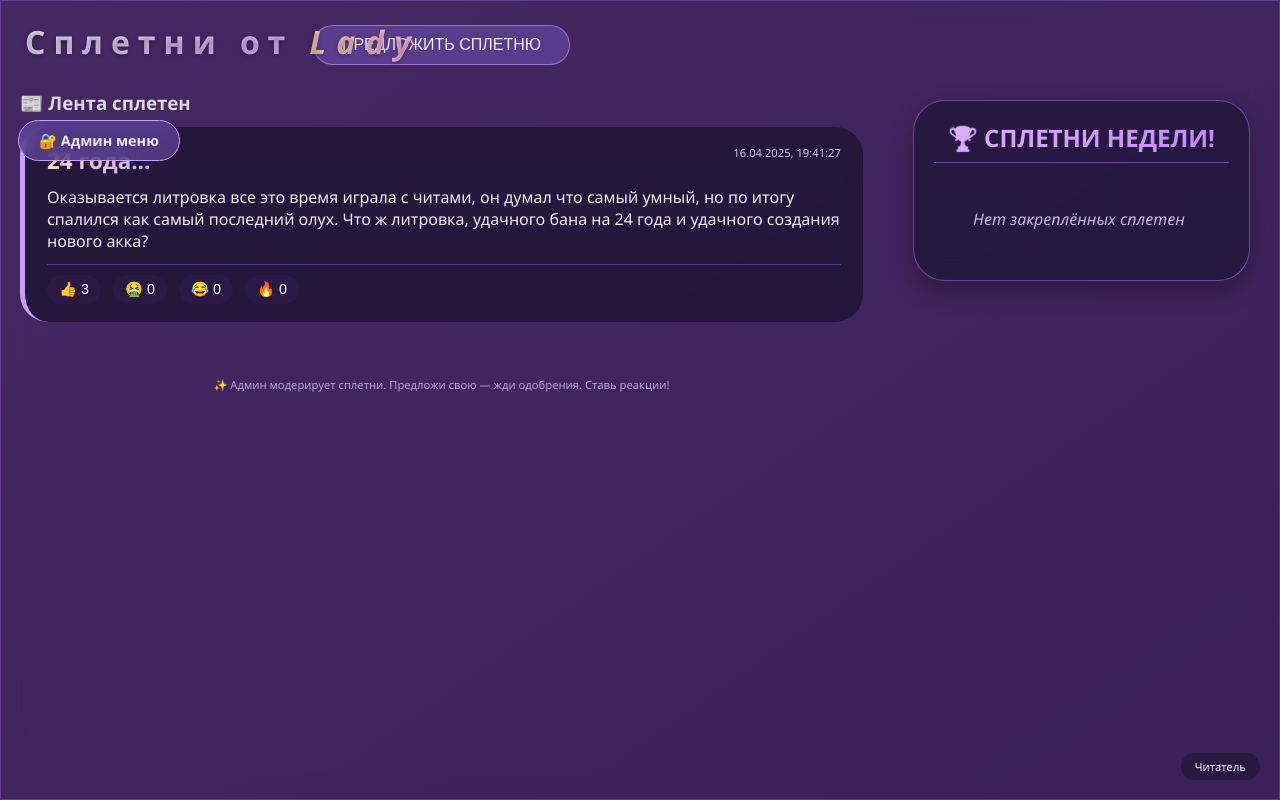
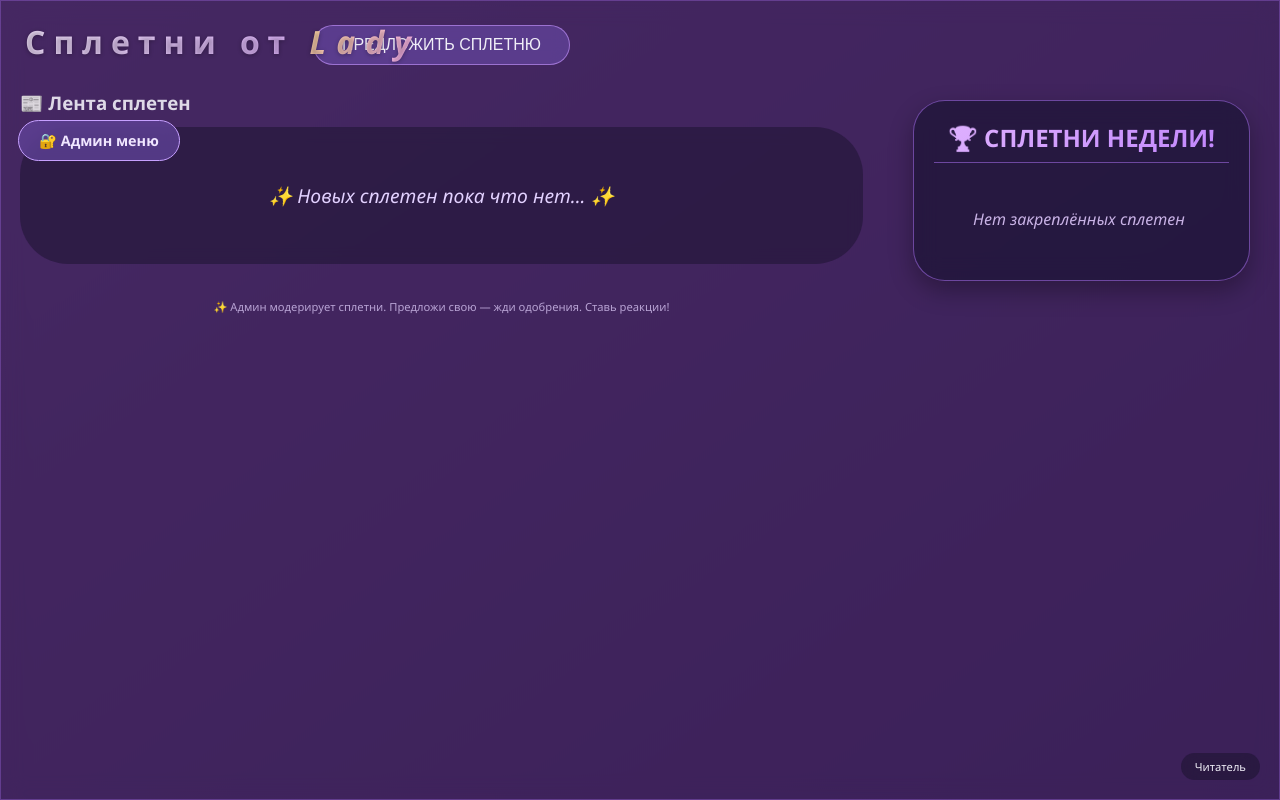
Before and after one commit to 1Lady1/spletni-ot-lady, a plain HTML site: page index.html in a window 1280 px wide. Drawn offline with Linux system fonts and the light colour scheme.

Commit message:
Update index.html

```diff
--- a/index.html
+++ b/index.html
@@ -616,18 +616,10 @@
                 });
             } catch(e) { approvedPosts = []; }
         }
-        if (!approvedPosts || approvedPosts.length === 0) {
-            approvedPosts = [{
-                id: Date.now(),
-                title: "24 года...",
-                content: "Оказывается литровка все это время играла с читами, он думал что самый умный, но по итогу спалился как самый последний олух. Что ж литровка, удачного бана на 24 года и удачного создания нового акка?",
-                date: "16.04.2025, 19:41:27",
-                timestamp: Date.now() - 86400000,
-                reactions: { like: 3, vomit: 0, laugh: 0, fire: 0 },
-                userReaction: {}
-            }];
-            saveData();
-        }
+
+        // НИКАКОЙ ДЕМО-СПЛЕТНИ! Если массив пустой — значит пустой.
+        // Не добавляем автоматически никакую сплетню.
+
         const storedSuggestions = localStorage.getItem(STORAGE_SUGGESTIONS);
         if (storedSuggestions) { try { suggestions = JSON.parse(storedSuggestions); } catch(e) { suggestions = []; } }
         else { suggestions = []; }
```
